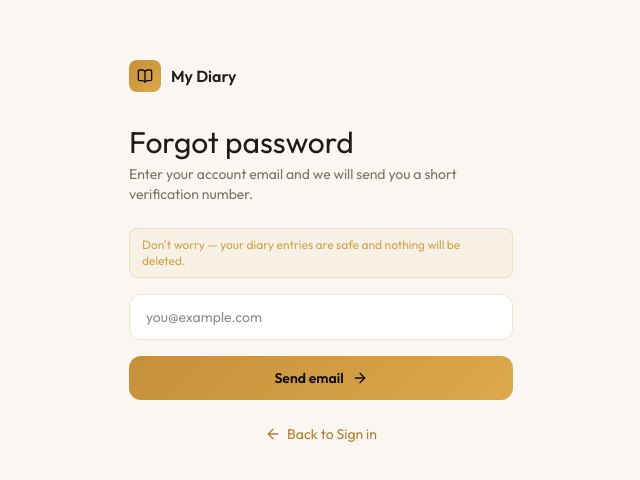
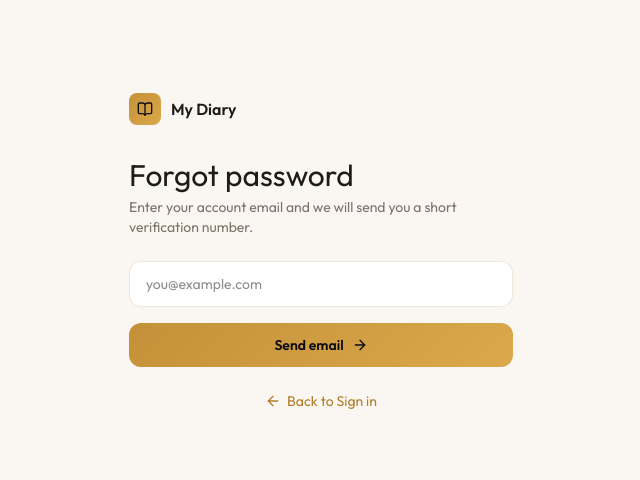
Before and after one commit to chappidiudaykiran/Personal-Diary, a React (Vite) app in the folder client/: page /forgot-password in a window 1280 px wide. Shown: the part 148-628 px from the top of the page, without its empty margins (319-959 px from the left). Built offline with nearby package versions, Linux system fonts and the light colour scheme; no server answers.

Commit message:
Remove entries-safe note from forgot password

```diff
--- a/client/src/pages/ForgotPassword.jsx
+++ b/client/src/pages/ForgotPassword.jsx
@@ -113,10 +113,6 @@ export default function ForgotPassword() {
             : `We have sent a verification number to ${email.trim()}. Please enter it below within 10 minutes.`}
         </p>
 
-        <div className="text-xs py-2 px-3 rounded-lg mb-4" style={{ color: '#d4a24a', background: 'rgba(212,162,74,0.08)', border: '1px solid rgba(212,162,74,0.25)' }}>
-          Don&apos;t worry — your diary entries are safe and nothing will be deleted.
-        </div>
-
         {step === 1 ? (
           <form onSubmit={sendCode} className="space-y-4">
             <input
```
